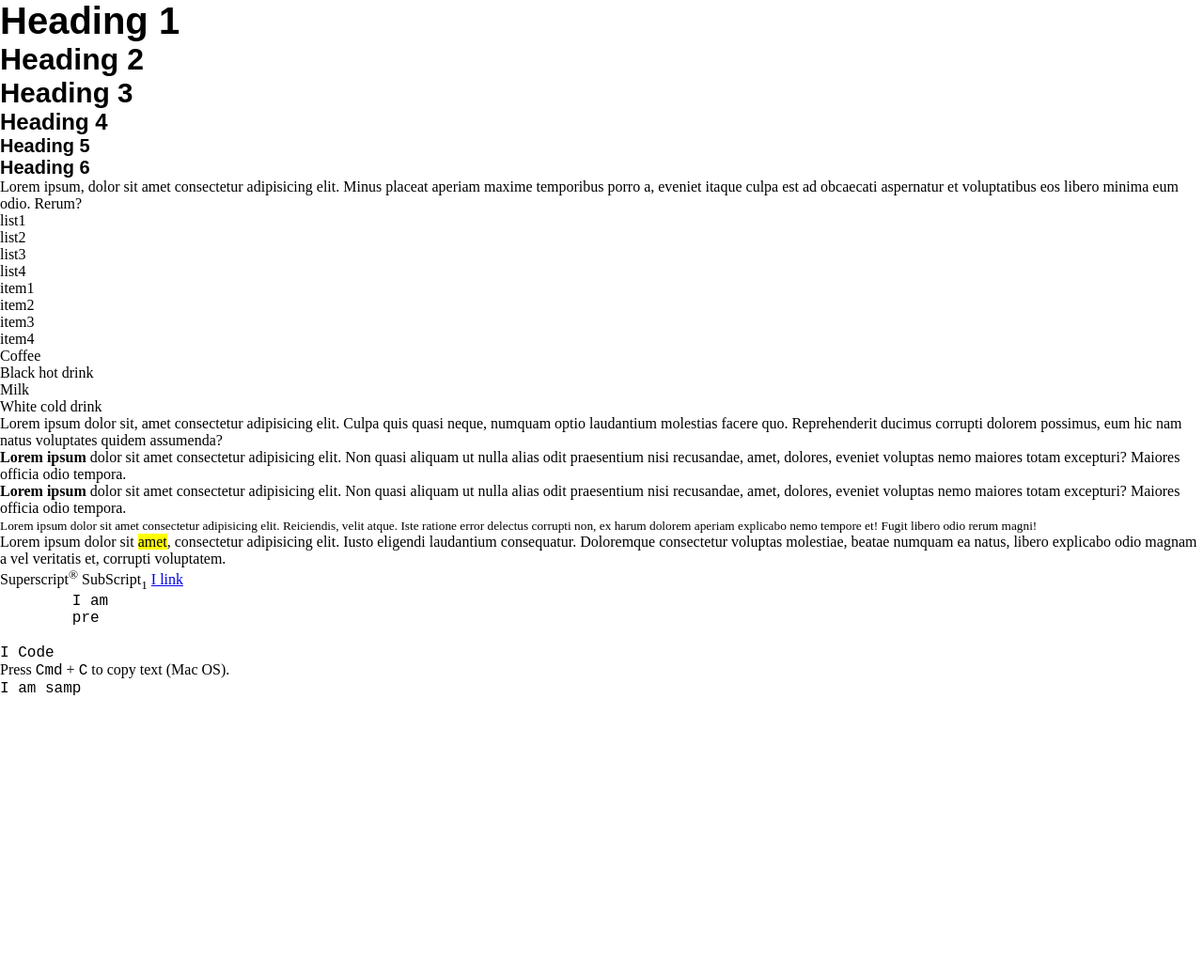
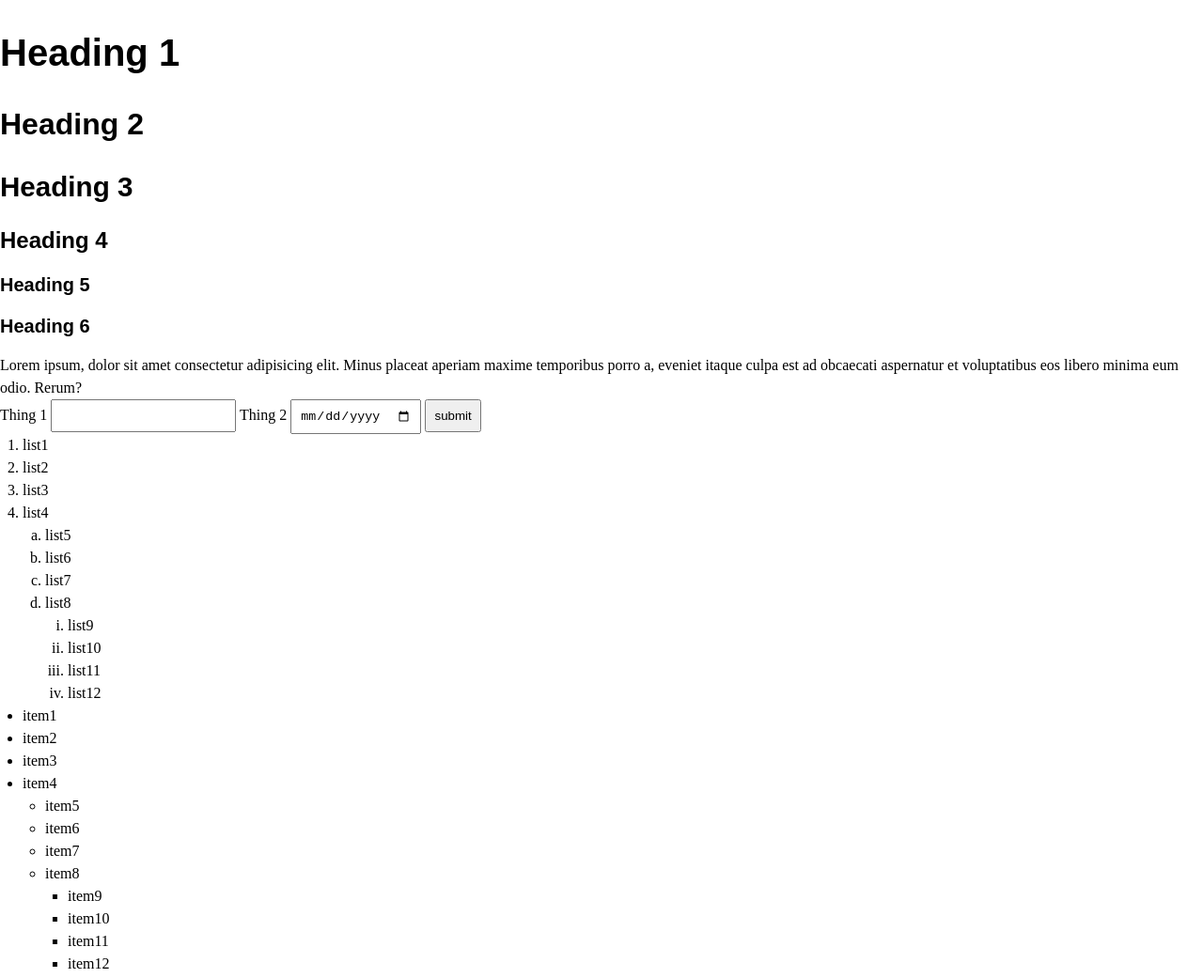
Before and after one commit to LordSahvith/bare-bones, a website: page src/index.html in a window 1280 px wide. Shown: the top 1041 px of the page at 94% size. Before the commit the page ends 800 px from the top, so only its background shows below. Drawn offline with nearby package versions, Linux system fonts and the light colour scheme; files that its build step writes are made by us from their sources.

Commit message:
restructure; add styles for heading, inputs & lists

```diff
--- a/src/index.html
+++ b/src/index.html
@@ -1,5 +1,6 @@
 <!DOCTYPE html>
 <html lang="en">
+
 <head>
   <meta charset="UTF-8" />
   <meta http-equiv="X-UA-Compatible" content="IE=edge" />
@@ -7,6 +8,7 @@
   <title>Bare Bones</title>
   <link rel="stylesheet" href="../build/css/styles.css" />
 </head>
+
 <body>
   <h1>Heading 1</h1>
   <h2>Heading 2</h2>
@@ -20,11 +22,33 @@
     itaque culpa est ad obcaecati aspernatur et voluptatibus eos libero minima eum odio. Rerum?
   </p>
 
+  <form>
+    <label for="thing1">Thing 1</label>
+    <input id="thing1" type="text">
+
+    <label for="thing2">Thing 2</label>
+    <input id="thing2" type="date">
+
+    <input type="submit" value="submit">
+  </form>
+
   <ol>
     <li>list1</li>
     <li>list2</li>
     <li>list3</li>
     <li>list4</li>
+    <ol>
+      <li>list5</li>
+      <li>list6</li>
+      <li>list7</li>
+      <li>list8</li>
+      <ol>
+        <li>list9</li>
+        <li>list10</li>
+        <li>list11</li>
+        <li>list12</li>
+      </ol>
+    </ol>
   </ol>
 
   <ul>
@@ -32,6 +56,18 @@
     <li>item2</li>
     <li>item3</li>
     <li>item4</li>
+    <ul>
+      <li>item5</li>
+      <li>item6</li>
+      <li>item7</li>
+      <li>item8</li>
+      <ul>
+        <li>item9</li>
+        <li>item10</li>
+        <li>item11</li>
+        <li>item12</li>
+      </ul>
+    </ul>
   </ul>
 
   <dl>
@@ -63,7 +99,8 @@
   </small>
 
   <p>
-      Lorem ipsum dolor sit <mark>amet</mark>, consectetur adipisicing elit. Iusto eligendi laudantium consequatur. Doloremque
+    Lorem ipsum dolor sit <mark>amet</mark>, consectetur adipisicing elit. Iusto eligendi laudantium consequatur.
+    Doloremque
     consectetur voluptas molestiae, beatae numquam ea natus, libero explicabo odio magnam a vel veritatis et, corrupti
     voluptatem.
   </p>
@@ -84,4 +121,5 @@
 
   <samp>I am samp</samp>
 </body>
+
 </html>
--- /dev/null
+++ b/src/scss/base/_base.scss
@@ -0,0 +1,131 @@
+/*
+*
+*   Name: base
+*   Description: reset html elements and give default values
+*
+***************************************************************/
+
+/*
+*
+*   Sections:
+*       1. Base
+*       2. Headings
+*       3. Paragraphs
+*       4. Lists
+*       5. Forms/Inputs
+*
+***************************************************************/
+
+/*
+*
+*   1: Base
+*
+***************************************************************/
+
+*,
+*::before,
+*::after {
+    margin: 0;
+    padding: 0;
+    box-sizing: border-box;
+}
+
+html,
+body {
+    font-family: $global-body-font-family;
+    font-size: $global-body-font-size;
+    font-weight: $global-body-font-weight;
+    line-height: $global-line-height;
+}
+
+
+/*
+*
+*   2: Headings
+*
+***************************************************************/
+
+h1,
+h2,
+h3,
+h4,
+h5,
+h6 {
+    font-family: $global-heading-font-family;
+    font-weight: $global-font-weight-bold;
+}
+
+h1 {
+    font-size: $global-h1-font-size;
+    margin: $global-h1-margin-top 0;
+    line-height: $global-h1-line-height;
+}
+
+h2 {
+    font-size: $global-h2-font-size;
+    margin: $global-h2-margin-top 0;
+    line-height: $global-h2-line-height;
+}
+
+h3 {
+    font-size: $global-h3-font-size;
+    margin: $global-h3-margin-top 0;
+    line-height: $global-h3-line-height;
+}
+
+h4 {
+    font-size: $global-h4-font-size;
+    margin: $global-h4-margin-top 0;
+    line-height: $global-h4-line-height;
+}
+
+h5,
+h6 {
+    font-size: $global-h5-font-size;
+    margin: $global-h5-margin-top 0;
+    line-height: $global-h5-line-height;
+}
+
+
+/*
+*
+*   3: Paragraphs
+*
+***************************************************************/
+
+p {
+    font-size: $global-body-font-size;
+}
+
+
+/*
+*
+*   4: Lists
+*
+***************************************************************/
+
+ol,
+ul {
+    padding-left: 1.5rem;
+}
+
+ol {
+    ol {
+        list-style-type: lower-alpha;
+
+        ol {
+            list-style-type: lower-roman;
+        }
+    }
+}
+
+
+/*
+*
+*   5: Forms/Inputs
+*
+***************************************************************/
+
+input {
+    padding: .5rem;
+}
--- a/src/scss/base/_normalize.scss
+++ /dev/null
@@ -1,65 +0,0 @@
-/*
-*
-*   Name: normalize
-*   Description: reset html elements and give default values
-*
-***************************************************************/
-
-/*
-*
-*   Section: Base
-*
-***************************************************************/
-
-
-*,
-*::before,
-*::after {
-    margin: 0;
-    padding: 0;
-    box-sizing: border-box;
-}
-
-html,
-body {
-    font-family: $global-body-font-family;
-    font-size: $global-body-font-size;
-    font-weight: $global-body-font-weight;
-}
-
-/*
-*
-*   Section: Typography
-*
-***************************************************************/
-
-h1,
-h2,
-h3,
-h4,
-h5,
-h6 {
-    font-family: $global-heading-font-family;
-    font-weight: $global-font-weight-bold;
-}
-
-h1 {
-    font-size: 2.5rem;
-}
-
-h2 {
-    font-size: 2rem;
-}
-
-h3 {
-    font-size: 1.85rem;
-}
-
-h4 {
-    font-size: 1.5rem;
-}
-
-h5,
-h6 {
-    font-size: 1.25rem;
-}
--- /dev/null
+++ b/src/scss/base/_variables.scss
@@ -0,0 +1,71 @@
+/*
+*
+*   Name: variables
+*   Description: sets global variables for site
+*
+***************************************************************/
+
+
+/*
+*
+*   Sections:
+*       1. Fonts
+*       2. Line Height
+*       3. Headings
+*
+***************************************************************/
+
+
+/*
+*
+*   1: Fonts
+*
+***************************************************************/
+
+$global-body-font-family: "Times New Roman", Times, serif;
+$global-heading-font-family: Arial, Helvetica, sans-serif;
+$global-body-font-size: 16px;
+$global-body-font-weight: 500;
+$global-font-weight-bold: 600;
+$global-font-weight-medium: $global-body-font-weight;
+$global-font-weight-light: 400;
+
+
+/*
+*
+*   2: Line Height
+*
+***************************************************************/
+
+$global-line-height: 1.5;
+$global-h1-line-height: 1.2;
+$global-h2-line-height: 1.3;
+$global-h3-line-height: 1.4;
+$global-h4-line-height: 1.4;
+$global-h5-line-height: 1.4;
+$global-h6-line-height: 1.4;
+
+
+/*
+*
+*   3: Headings
+*
+***************************************************************/
+$global-h1-font-size: 2.5rem;
+$global-h2-font-size: 2rem;
+$global-h3-font-size: 1.85rem;
+$global-h4-font-size: 1.5rem;
+$global-h5-font-size: 1.25rem;
+$global-h6-font-size: 1.25rem;
+$global-h1-margin-top: 2rem;
+$global-h1-margin-bottom: 2rem;
+$global-h2-margin-top: 1.5rem;
+$global-h2-margin-bottom: 1.5rem;
+$global-h3-margin-top: 1.25rem;
+$global-h3-margin-bottom: 1.25rem;
+$global-h4-margin-top: 1rem;
+$global-h4-margin-bottom: 1rem;
+$global-h5-margin-top: 1rem;
+$global-h5-margin-bottom: 1rem;
+$global-h6-margin-top: 1rem;
+$global-h6-margin-bottom: 1rem;
--- a/src/scss/base/import.scss
+++ b/src/scss/base/import.scss
@@ -1,2 +1,2 @@
-@import "./variables/variables";
-@import "./normalize";
+@import "variables";
+@import "base";
--- a/src/scss/base/variables/_variables.scss
+++ /dev/null
@@ -1,9 +0,0 @@
-/*
-  TYPOGRAPY
-*/
-$global-body-font-family: "Times New Roman", Times, serif;
-$global-heading-font-family: Arial, Helvetica, sans-serif;
-$global-body-font-size: 16px;
-$global-body-font-weight: 500;
-$global-font-weight-bold: 600;
-$global-font-weight-medium: $global-body-font-weight;
--- a/src/scss/styles.scss
+++ b/src/scss/styles.scss
@@ -1 +1 @@
-@import "./base/import.scss";
+@import "./base/import";
```
Also changed, not shown: src/scss/base/elements/_heading.scss (deleted). Lines whose indentation alone changed are shown as unchanged.
